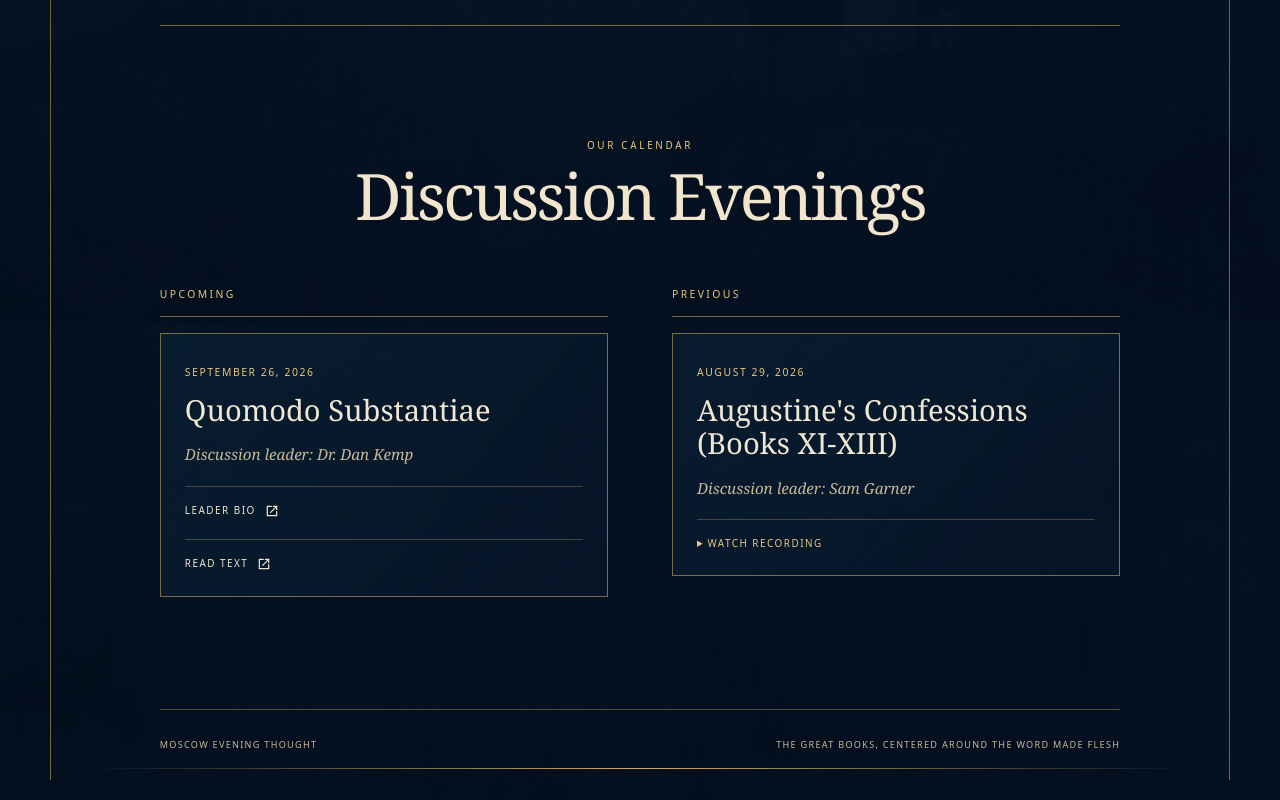
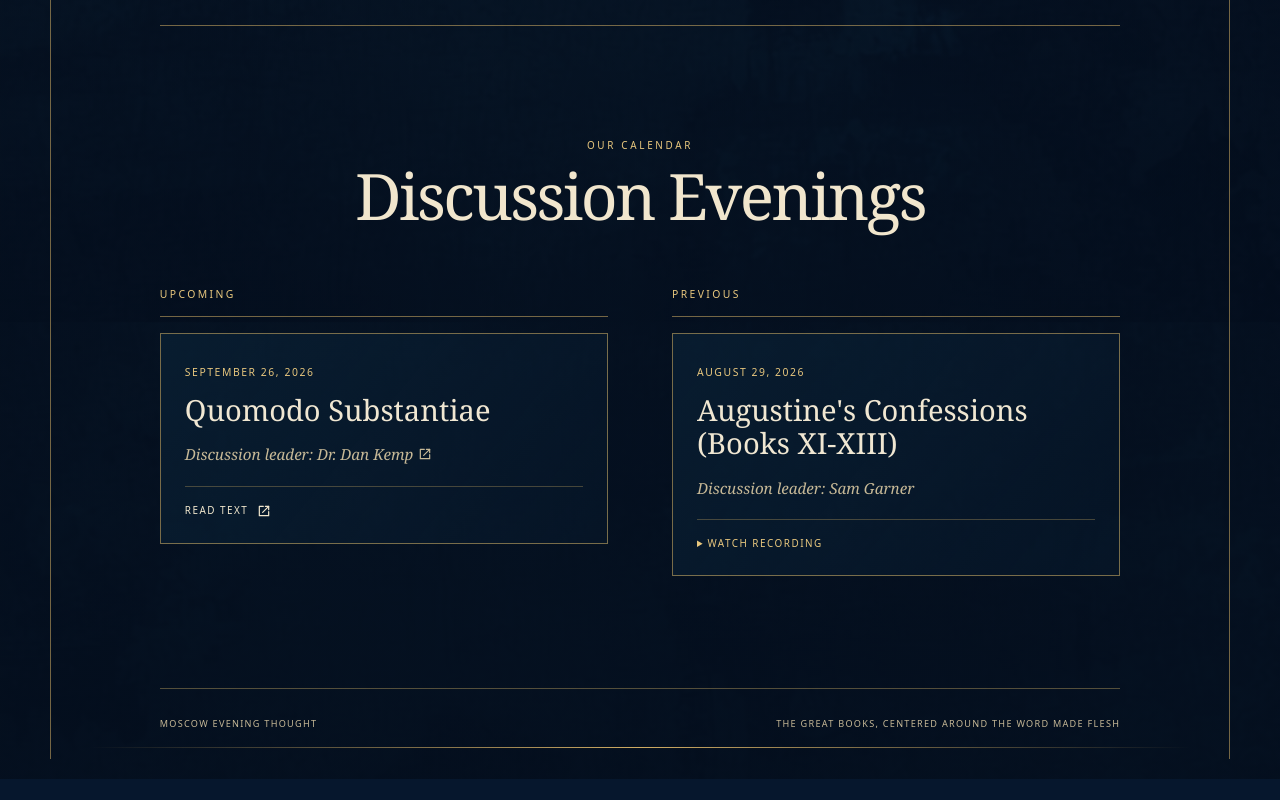
Before and after one commit to Bruce773/moscow-evening-thought, a Next.js app: page / in a window 1280 px wide. Shown: the part 1044-1844 px from the top of the page. After the commit the page ends 1823 px from the top, so only its background shows below. Built offline with nearby package versions, Linux system fonts and the light colour scheme.

Commit message:
Link discussion leader name to bio
Co-authored-by: Bruce773 <29665383+Bruce773@users.noreply.github.com>

```diff
--- a/src/components/sessions-section.tsx
+++ b/src/components/sessions-section.tsx
@@ -32,16 +32,15 @@ function SessionCard({ session }: { session: Session }) {
         {session.title}
       </h3>
       <p className='mt-4 text-[0.95rem] italic text-[#c7b997]'>
-        Discussion leader: <span>{session.leader ?? 'To be announced'}</span>
-      </p>
-      {session.leaderUrl && (
+        Discussion leader:{' '}
+        {session.leader && session.leaderUrl ? (
           <a
             href={session.leaderUrl}
             target='_blank'
             rel='noopener noreferrer'
-          className='mt-5 flex items-center gap-2 border-t border-[rgba(214,178,100,0.31)] pt-4 font-sans text-[0.62rem] uppercase tracking-[0.15em] text-[#e8c77e] transition hover:text-[#f0e7d2]'
+            className='inline-flex items-center gap-1 text-[#e8c77e] transition hover:text-[#f0e7d2] focus-visible:outline-none focus-visible:ring-2 focus-visible:ring-[#e8c77e]/60 focus-visible:ring-offset-2 focus-visible:ring-offset-[#071a31]'
           >
-          <span>Leader bio</span>
+            <span>{session.leader}</span>
             <svg
               aria-hidden='true'
               className='h-4 w-4'
@@ -57,7 +56,10 @@ function SessionCard({ session }: { session: Session }) {
               <path d='M19 13v6H5V5h6' />
             </svg>
           </a>
+        ) : (
+          <span>{session.leader ?? 'To be announced'}</span>
         )}
+      </p>
       {session.textUrl && (
         <a
           href={session.textUrl}
```
Lines whose indentation alone changed are shown as unchanged.
